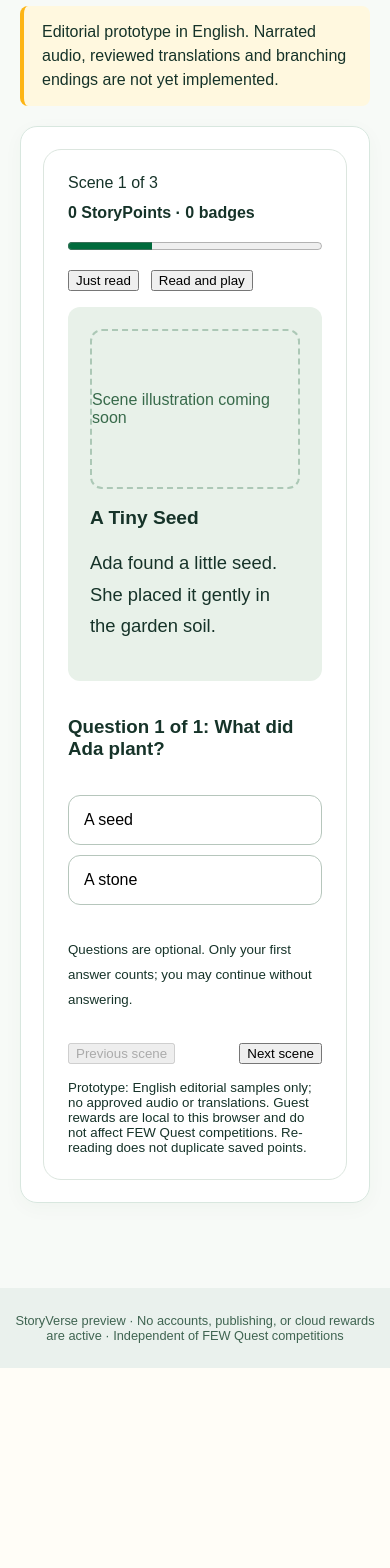
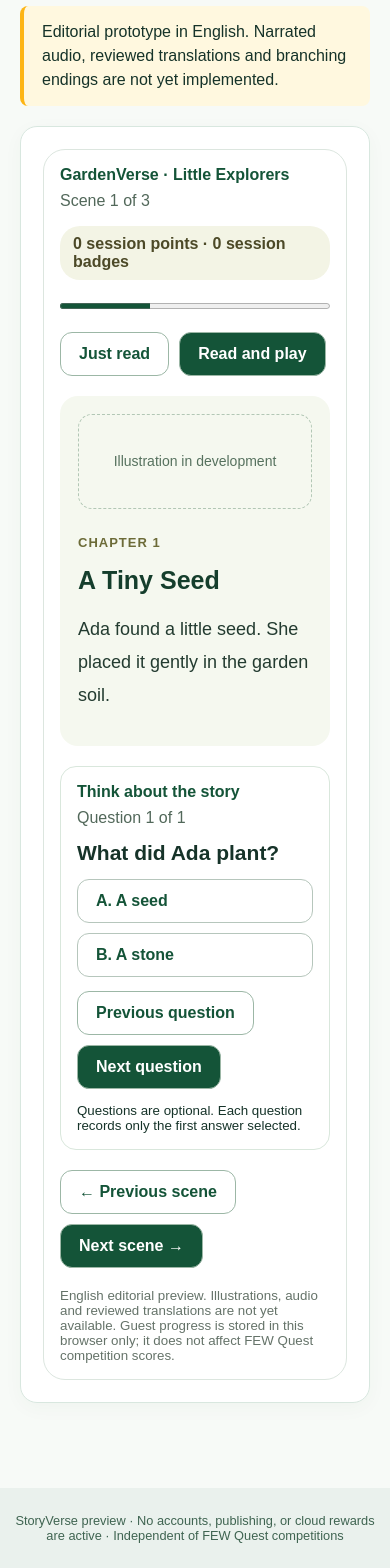
Before and after one commit to Profgabby/Few-quest, a Next.js app: page /en/storyverse/read/little-seed in a window 390 px wide. Shown: the part 1147-2715 px from the top of the page. Before the commit the page ends 2515 px from the top, so only its background shows below. Built offline with nearby package versions, Linux system fonts and the light colour scheme.

Commit message:
Polish StoryVerse reader and clarify session rewards

```diff
--- a/components/storyverse/story-reader.tsx
+++ b/components/storyverse/story-reader.tsx
@@ -2,30 +2,80 @@
 import {useState} from "react";
 import {loadGuest,saveGuest} from "@/lib/storyverse/guest-progress";
 import type {Story} from "@/lib/storyverse/catalog";
+
+const green="#145438";
+const buttonBase:React.CSSProperties={padding:"12px 18px",borderRadius:12,fontSize:16,fontWeight:650,cursor:"pointer",border:"1px solid #9cb7a6",background:"#fff",color:green};
 export function StoryReader({story}:{story:Story}){
  const [index,setIndex]=useState(0);
  const [answers,setAnswers]=useState<Record<string,number>>({});
  const [questionIndex,setQuestionIndex]=useState(0);
- const selected=answers[`${index}:${questionIndex}`]??null;
  const [mode,setMode]=useState<"read"|"play">("play");
  const [awarded,setAwarded]=useState<string[]>([]);
  const [finished,setFinished]=useState(false);
  const scene=story.scenes[index];
- const currentQuestion=(scene.questions??[{question:scene.question,choices:scene.choices}])[questionIndex];
- const questionCount=scene.questions?.length??1;
- const points=awarded.filter(x=>x.startsWith("challenge:")).length*5+(awarded.includes("complete")?20:0);
- const badges=[...(awarded.includes("complete")?["First Story"]:[]),...(awarded.filter(x=>x.startsWith("challenge:")).length>=3?["Curious Explorer"]:[])];
- function award(key:string){setAwarded(a=>a.includes(key)?a:[...a,key]);const guest=loadGuest();if(key==="complete"&&!guest.completedStories.includes(story.slug)){saveGuest({...guest,completedStories:[...guest.completedStories,story.slug]});}if(key.startsWith("challenge:")){const id=`${story.slug}:${key}`;if(!guest.correctChallenges.includes(id))saveGuest({...guest,correctChallenges:[...guest.correctChallenges,id]});}}
- function next(){setQuestionIndex(0);if(index===story.scenes.length-1){setFinished(true);award("complete");}else{setIndex(i=>i+1);}}
- function answer(i:number){if(answers[`${index}:${questionIndex}`]!==undefined)return;setAnswers(a=>({...a,[`${index}:${questionIndex}`]:i}));if(currentQuestion.choices[i].correct)award(`challenge:${index}:${questionIndex}`);}
- return <section aria-label="Interactive story" style={{border:"1px solid #dce6df",borderRadius:18,padding:24,background:"white",display:"grid",gap:16}}>
- <div style={{display:"flex",gap:12,justifyContent:"space-between",flexWrap:"wrap"}}><span>{finished?"Finished":`Scene ${index+1} of ${story.scenes.length}`}</span><strong aria-live="polite">{points} StoryPoints · {badges.length} badges</strong></div>
- <progress value={finished?story.scenes.length:index+1} max={story.scenes.length} aria-label="Reading progress" style={{width:"100%",accentColor:"#006B3C"}} />
- <div role="group" aria-label="Reading mode" style={{display:"flex",gap:12,flexWrap:"wrap"}}><button type="button" aria-pressed={mode==="read"} onClick={()=>setMode("read")}>Just read</button><button type="button" aria-pressed={mode==="play"} onClick={()=>setMode("play")}>Read and play</button></div>
- {finished?<div role="status" style={{background:"#e8f1e9",padding:24,borderRadius:12}}><h2>Story completed!</h2><p>This reading session included {points} potential StoryPoints. Previously completed stories and challenges do not earn duplicate saved points.</p><p>Badges: {badges.length?badges.join(", "):"Keep exploring!"}</p><button type="button" onClick={()=>{setIndex(0);setFinished(false)}}>Read again</button><p><small>Guest progress is saved only in this browser on this device. No account rewards or FEW Quest competition scores are affected.</small></p></div>:<>
- <div style={{background:"#e8f1e9",padding:22,borderRadius:12}}><div role="img" aria-label={scene.illustrationAlt??`Illustration reserved for ${scene.heading}`} style={{border:"2px dashed #acc8b6",borderRadius:12,minHeight:160,display:"grid",placeItems:"center",marginBottom:18,color:"#386a4b"}}>Scene illustration coming soon</div><h2>{scene.heading}</h2><p style={{fontSize:"1.15rem",lineHeight:1.7}}>{scene.body}</p></div>
- {mode==="play"&&<><h3>Question {questionIndex+1} of {questionCount}: {currentQuestion.question}</h3><div style={{display:"grid",gap:10}}>{currentQuestion.choices.map((choice,i)=><button key={i} type="button" aria-pressed={selected===i} disabled={selected!==null} onClick={()=>answer(i)} style={{textAlign:"start",padding:15,borderRadius:12,border:selected===i?"2px solid #006B3C":"1px solid #b6c6bc",background:selected===i?"#e8f1e9":"white",cursor:"pointer",fontSize:16}}>{choice.label}</button>)}</div>{selected!==null&&<p role="status">{currentQuestion.choices[selected].feedback}</p>}{questionCount>1&&<div style={{display:"flex",gap:12}}><button type="button" disabled={questionIndex===0} onClick={()=>setQuestionIndex(i=>i-1)}>Previous question</button><button type="button" disabled={questionIndex===questionCount-1} onClick={()=>setQuestionIndex(i=>i+1)}>Next question</button></div>}<p><small>Questions are optional. Only your first answer counts; you may continue without answering.</small></p></>}
- <div style={{display:"flex",justifyContent:"space-between",gap:10,flexWrap:"wrap"}}><button type="button" disabled={index===0} onClick={()=>{setIndex(i=>i-1);setQuestionIndex(0)}}>Previous scene</button><button type="button" onClick={next}>{index===story.scenes.length-1?"Finish story":"Next scene"}</button></div></>}
- <small>Prototype: English editorial samples only; no approved audio or translations. Guest rewards are local to this browser and do not affect FEW Quest competitions. Re-reading does not duplicate saved points.</small>
+ const questions=scene.questions??[{question:scene.question,choices:scene.choices}];
+ const currentQuestion=questions[questionIndex];
+ const selected=answers[`${index}:${questionIndex}`]??null;
+ const correctCount=awarded.filter(x=>x.startsWith("challenge:")).length;
+ const points=correctCount*5+(awarded.includes("complete")?20:0);
+ const badges=[...(awarded.includes("complete")?["First Story"]:[]),...(correctCount>=3?["Curious Explorer"]:[])];
+ function award(key:string){
+  if(awarded.includes(key))return;
+  setAwarded(a=>a.includes(key)?a:[...a,key]);
+  const guest=loadGuest();
+  if(key==="complete"&&!guest.completedStories.includes(story.slug))saveGuest({...guest,completedStories:[...guest.completedStories,story.slug]});
+  if(key.startsWith("challenge:")){
+   const id=`${story.slug}:${key}`;
+   if(!guest.correctChallenges.includes(id))saveGuest({...guest,correctChallenges:[...guest.correctChallenges,id]});
+  }
+ }
+ function next(){
+  if(index===story.scenes.length-1){setFinished(true);award("complete");}
+  else {setIndex(i=>i+1);setQuestionIndex(0);}
+ }
+ function answer(i:number){
+  const key=`${index}:${questionIndex}`;
+  if(answers[key]!==undefined)return;
+  setAnswers(a=>({...a,[key]:i}));
+  if(currentQuestion.choices[i].correct)award(`challenge:${index}:${questionIndex}`);
+ }
+ function restart(){setIndex(0);setQuestionIndex(0);setFinished(false);setAnswers({});setAwarded([]);}
+ return <section aria-label="Interactive story" style={{maxWidth:960,margin:"0 auto",border:"1px solid #dce6df",borderRadius:22,padding:"clamp(16px,4vw,36px)",background:"#fff",display:"grid",gap:20}}>
+  <div style={{display:"flex",justifyContent:"space-between",alignItems:"center",gap:12,flexWrap:"wrap"}}>
+   <div><span style={{fontWeight:750,color:green}}>{story.world} · {story.level}</span><p style={{margin:"5px 0 0",color:"#52685a"}}>{finished?"Story completed":`Scene ${index+1} of ${story.scenes.length}`}</p></div>
+   <span aria-live="polite" style={{background:"#f3f4e5",color:"#4c4927",padding:"9px 13px",borderRadius:20,fontWeight:700}}>{points} session points · {badges.length} session badges</span>
+  </div>
+  <progress value={finished?story.scenes.length:index+1} max={story.scenes.length} aria-label="Reading progress" style={{width:"100%",height:12,accentColor:green}} />
+  <div role="group" aria-label="Reading mode" style={{display:"flex",gap:10,flexWrap:"wrap"}}>
+   {(["read","play"] as const).map(value=><button key={value} type="button" aria-pressed={mode===value} onClick={()=>setMode(value)} style={{...buttonBase,background:mode===value?green:"#fff",color:mode===value?"#fff":green}}>{value==="read"?"Just read":"Read and play"}</button>)}
+  </div>
+  {finished?<div role="status" style={{background:"#e9f2e9",padding:28,borderRadius:16}}>
+   <h2>You've finished the story!</h2><p>You answered {correctCount} questions correctly during this reading session.</p><p>Session points: {points}. Session badges: {badges.length?badges.join(", "):"None yet"}.</p>
+   <button type="button" onClick={restart} style={{...buttonBase,background:green,color:"#fff"}}>Read again</button>
+   <p style={{fontSize:13}}>Previously saved guest rewards are not awarded again. This session summary is not your lifetime points balance.</p>
+  </div>:<>
+   <article style={{background:"#f5f8ef",padding:"clamp(18px,4vw,36px)",borderRadius:18}}>
+    <div role="img" aria-label={scene.illustrationAlt??`Illustration planned for ${scene.heading}`} style={{border:"1px dashed #b2c7b5",borderRadius:14,minHeight:95,display:"grid",placeItems:"center",marginBottom:24,color:"#56715e",fontSize:14}}>Illustration in development</div>
+    <p style={{color:"#6c6b38",fontWeight:750,letterSpacing:1,fontSize:13,textTransform:"uppercase"}}>Chapter {index+1}</p>
+    <h2 style={{fontSize:"clamp(25px,3vw,36px)",color:"#153e2c",margin:"8px 0 18px"}}>{scene.heading}</h2>
+    {scene.body.split("\n\n").map((paragraph,i)=><p key={i} style={{fontSize:"clamp(18px,2vw,21px)",lineHeight:1.85,color:"#233b30",margin:"0 0 15px"}}>{paragraph}</p>)}
+   </article>
+   {mode==="play"&&<section aria-label="Reading questions" style={{border:"1px solid #d9e7dc",borderRadius:16,padding:"clamp(16px,3vw,26px)",display:"grid",gap:14}}>
+    <div style={{display:"flex",justifyContent:"space-between",alignItems:"center",flexWrap:"wrap",gap:8}}><strong style={{color:green}}>Think about the story</strong><span style={{color:"#52685a"}}>Question {questionIndex+1} of {questions.length}</span></div>
+    <h3 style={{fontSize:21,margin:0}}>{currentQuestion.question}</h3>
+    <div style={{display:"grid",gap:10}}>{currentQuestion.choices.map((choice,i)=><button key={i} type="button" aria-pressed={selected===i} disabled={selected!==null} onClick={()=>answer(i)} style={{...buttonBase,textAlign:"left",width:"100%",background:selected===i?"#e0f0e4":"#fff",border:selected===i?"2px solid #145438":"1px solid #b6c6bc",opacity:selected!==null&&selected!==i?.65:1,cursor:selected!==null?"default":"pointer"}}>{String.fromCharCode(65+i)}. {choice.label}</button>)}</div>
+    {selected!==null&&<p role="status" style={{padding:12,borderRadius:10,background:currentQuestion.choices[selected].correct?"#e1f2e5":"#fff2dd",margin:0}}>{currentQuestion.choices[selected].correct?"Correct! ":"Not quite. "}{currentQuestion.choices[selected].feedback}</p>}
+    <div style={{display:"flex",gap:10,justifyContent:"space-between",flexWrap:"wrap"}}>
+     <button type="button" disabled={questionIndex===0} onClick={()=>setQuestionIndex(i=>i-1)} style={buttonBase}>Previous question</button>
+     <button type="button" disabled={questionIndex===questions.length-1} onClick={()=>setQuestionIndex(i=>i+1)} style={{...buttonBase,background:green,color:"#fff"}}>Next question</button>
+    </div>
+    <small>Questions are optional. Each question records only the first answer selected.</small>
+   </section>}
+   <nav aria-label="Story scene navigation" style={{display:"flex",justifyContent:"space-between",gap:10,flexWrap:"wrap"}}>
+    <button type="button" disabled={index===0} onClick={()=>{setIndex(i=>i-1);setQuestionIndex(0)}} style={buttonBase}>← Previous scene</button>
+    <button type="button" onClick={next} style={{...buttonBase,background:green,color:"#fff"}}>{index===story.scenes.length-1?"Finish story":"Next scene →"}</button>
+   </nav>
+  </>}
+  <small style={{color:"#657369"}}>English editorial preview. Illustrations, audio and reviewed translations are not yet available. Guest progress is stored in this browser only; it does not affect FEW Quest competition scores.</small>
  </section>;
 }
```
